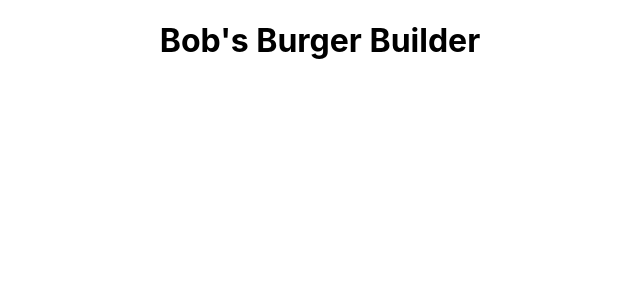
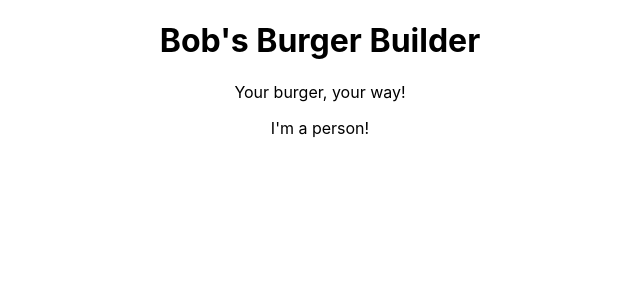
Before and after one commit to CodingCCarpenter/Bobs-Burger-Builder, a React (Create React App) app: page / in a window 1280 px wide. Shown: the top 300 px of the page, without its empty margins (320-960 px from the left). Built offline with nearby package versions, Linux system fonts and the light colour scheme.

Commit message:
add Person folder and Person.js component

```diff
--- a/src/App.js
+++ b/src/App.js
@@ -1,10 +1,13 @@
 import React from 'react';
 import './App.css';
+import Person from './Person/Person.js';
 
 function App() {
   return (
     <div className="App">
       <h1>Bob's Burger Builder</h1>
+      <p>Your burger, your way!</p>
+      <Person />
     </div>
   );
 }
--- /dev/null
+++ b/src/Person/Person.js
@@ -0,0 +1,10 @@
+import React from 'react';
+
+const person = () => {
+    return (
+        <p>I'm a person!</p>
+    );
+}
+
+
+export default person;
```
